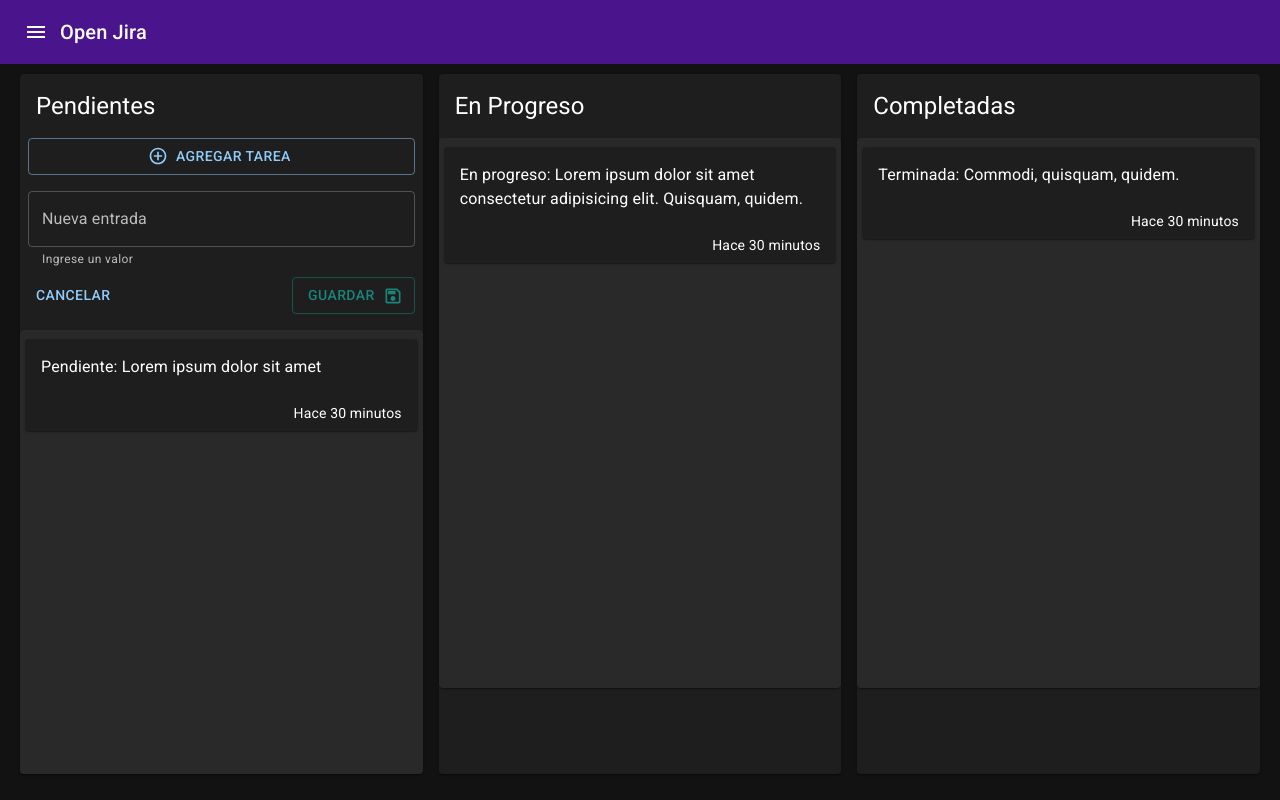
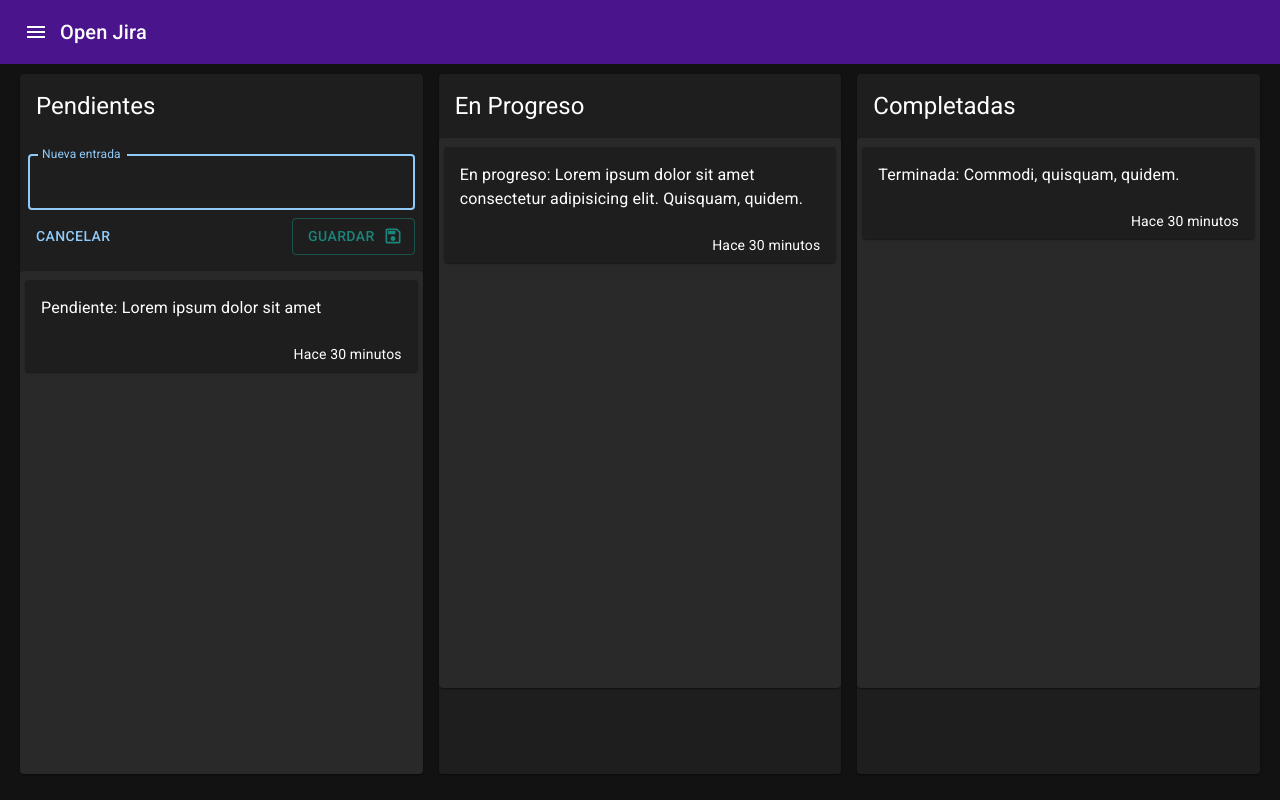
Before and after one commit to gamunax/open-jira-next-typescript, a Next.js app: page / in a window 1280 px wide. Both pictures are taken after a click on the button "AGREGAR TAREA". Built offline with nearby package versions, Linux system fonts and the light colour scheme.

Commit message:
feat: 🎸 add use context for ui and entries

```diff
--- a/components/ui/EntryList.tsx
+++ b/components/ui/EntryList.tsx
@@ -9,7 +9,6 @@
 };
 
 export const EntryList: FC<Props> = ({ status }) => {
-  console.log({ status });
   const { entries } = useContext(EntriesContext);
   const entriesByStatus = useMemo(() => entries.filter((entry) => entry.status === status), [entries]);
 
--- a/components/ui/NewEntry.tsx
+++ b/components/ui/NewEntry.tsx
@@ -1,13 +1,36 @@
 import AddCircleOutlineOutlinedIcon from '@mui/icons-material/AddCircleOutlineOutlined';
 import SaveOutlinedIcon from '@mui/icons-material/SaveOutlined';
 import { Box, Button, TextField } from '@mui/material';
+import { ChangeEvent, useContext, useState } from 'react';
+import { EntriesContext } from '../../context/entries';
+import { UIContext } from '../../context/ui';
 
 export const NewEntry = () => {
+  const { addNewEntry } = useContext(EntriesContext);
+  const { isAddEntry, setIsAddEntry } = useContext(UIContext);
+
+  //const [isAdding, setIsAdding] = useState(false);
+
+  const [inputValue, setInputValue] = useState('');
+  const [touched, setTouched] = useState(false);
+
+  const onTextFieldChanges = (event: ChangeEvent<HTMLInputElement>) => {
+    setInputValue(event.target.value);
+  };
+
+  const onSave = () => {
+    if (inputValue.length === 0) return;
+
+    addNewEntry(inputValue);
+    setIsAddEntry(false);
+    setTouched(false);
+    setInputValue('');
+  };
+
   return (
     <Box sx={{ marginBottom: 2, paddingX: 1 }}>
-      <Button startIcon={<AddCircleOutlineOutlinedIcon />} fullWidth variant="outlined">
-        Agregar tarea
-      </Button>
+      {isAddEntry ? (
+        <>
           <TextField
             fullWidth
             sx={{ marginTop: 2, marginBottom: 1 }}
@@ -15,14 +38,27 @@
             autoFocus
             multiline
             label="Nueva entrada"
-        helperText="Ingrese un valor"
+            helperText={inputValue.length <= 0 && touched && 'Ingrese un valor'}
+            error={inputValue.length <= 0 && touched}
+            value={inputValue}
+            onChange={onTextFieldChanges}
+            onBlur={() => setTouched(true)}
           />
+
           <Box display="flex" justifyContent="space-between">
-        <Button variant="text">Cancelar</Button>
-        <Button variant="outlined" color="secondary" endIcon={<SaveOutlinedIcon />}>
+            <Button variant="text" onClick={() => setIsAddEntry(false)}>
+              Cancelar
+            </Button>
+            <Button variant="outlined" color="secondary" endIcon={<SaveOutlinedIcon />} onClick={onSave}>
               Guardar
             </Button>
           </Box>
+        </>
+      ) : (
+        <Button startIcon={<AddCircleOutlineOutlinedIcon />} fullWidth variant="outlined" onClick={() => setIsAddEntry(true)}>
+          Agregar tarea
+        </Button>
+      )}
     </Box>
   );
 };
--- a/context/entries/EntriesContext.tsx
+++ b/context/entries/EntriesContext.tsx
@@ -2,7 +2,8 @@
 import { Entry } from '../../interfaces';
 
 type ContextProps = {
-  entries: Entry[]; // TODO: define type
+  entries: Entry[];
+  addNewEntry: (description: string) => void;
 };
 
 export const EntriesContext = createContext({} as ContextProps);
--- a/context/entries/EntriesProvider.tsx
+++ b/context/entries/EntriesProvider.tsx
@@ -2,7 +2,7 @@
 import { v4 as uuidv4 } from 'uuid';
 import { Entry, EntryStatus } from '../../interfaces';
 import { EntriesContext } from './EntriesContext';
-import { EntriesReducer } from './EntriesReducer';
+import { ActionType, EntriesReducer } from './EntriesReducer';
 
 export interface EntriesState {
   entries: Entry[];
@@ -37,5 +37,17 @@
 
 export const EntriesProvider: FC<Props> = ({ children }) => {
   const [state, dispatch] = useReducer(EntriesReducer, Entries_INITIAL_STATE);
-  return <EntriesContext.Provider value={{ ...state }}>{children}</EntriesContext.Provider>;
+
+  const addNewEntry = (description: string) => {
+    const newEntry: Entry = {
+      _id: uuidv4(),
+      description,
+      createdAt: Date.now(),
+      status: EntryStatus.PENDING,
+    };
+
+    dispatch({ type: ActionType.ADD_ENTRY, payload: newEntry });
+  };
+
+  return <EntriesContext.Provider value={{ ...state, addNewEntry }}>{children}</EntriesContext.Provider>;
 };
--- a/context/entries/EntriesReducer.tsx
+++ b/context/entries/EntriesReducer.tsx
@@ -1,16 +1,18 @@
+import { Entry } from '../../interfaces';
 import { EntriesState } from './EntriesProvider';
 
 export enum ActionType {
   ADD_ENTRY = 'ADD_ENTRY',
 }
 
-type EntriesActionType = { type: ActionType.ADD_ENTRY };
+type EntriesActionType = { type: ActionType.ADD_ENTRY; payload: Entry };
 
 export const EntriesReducer = (state: EntriesState, action: EntriesActionType): EntriesState => {
   switch (action.type) {
     case ActionType.ADD_ENTRY:
       return {
         ...state,
+        entries: [...state.entries, action.payload],
       };
 
     default:
--- a/context/ui/UIContext.tsx
+++ b/context/ui/UIContext.tsx
@@ -4,6 +4,8 @@
   sidemenuOpen: boolean;
   openSideMenu: () => void;
   closeSideMenu: () => void;
+  isAddEntry: boolean;
+  setIsAddEntry: (isAddEntry: boolean) => void;
 };
 
 export const UIContext = createContext({} as ContextProps);
--- a/context/ui/UIProvider.tsx
+++ b/context/ui/UIProvider.tsx
@@ -4,10 +4,12 @@
 
 export interface UIState {
   sidemenuOpen: boolean;
+  isAddEntry: boolean;
 }
 
 const UI_INITIAL_STATE: UIState = {
   sidemenuOpen: false,
+  isAddEntry: false,
 };
 
 type Props = {
@@ -25,5 +27,9 @@
     dispatch({ type: ActionType.UI_CLOSE_SIDEBAR });
   };
 
-  return <UIContext.Provider value={{ ...state, openSideMenu, closeSideMenu }}>{children}</UIContext.Provider>;
+  const setIsAddEntry = (isAddEntry: boolean) => {
+    dispatch({ type: ActionType.IS_ADD_ENTRY, payload: isAddEntry });
+  };
+
+  return <UIContext.Provider value={{ ...state, openSideMenu, closeSideMenu, setIsAddEntry }}>{children}</UIContext.Provider>;
 };
--- a/context/ui/UIReducer.ts
+++ b/context/ui/UIReducer.ts
@@ -3,9 +3,13 @@
 export enum ActionType {
   UI_OPEN_SIDEBAR = 'UI - Open Sidebar',
   UI_CLOSE_SIDEBAR = 'UI - Close Sidebar',
+  IS_ADD_ENTRY = 'IS ADD ENTRY',
 }
 
-type UIActionType = { type: ActionType.UI_OPEN_SIDEBAR } | { type: ActionType.UI_CLOSE_SIDEBAR };
+type UIActionType =
+  | { type: ActionType.UI_OPEN_SIDEBAR }
+  | { type: ActionType.UI_CLOSE_SIDEBAR }
+  | { type: ActionType.IS_ADD_ENTRY; payload: any };
 
 export const UIReducer = (state: UIState, action: UIActionType): UIState => {
   switch (action.type) {
@@ -21,6 +25,12 @@
         sidemenuOpen: false,
       };
 
+    case ActionType.IS_ADD_ENTRY:
+      return {
+        ...state,
+        isAddEntry: action.payload,
+      };
+
     default:
       return { ...state };
   }
```
Lines whose indentation alone changed are shown as unchanged.
